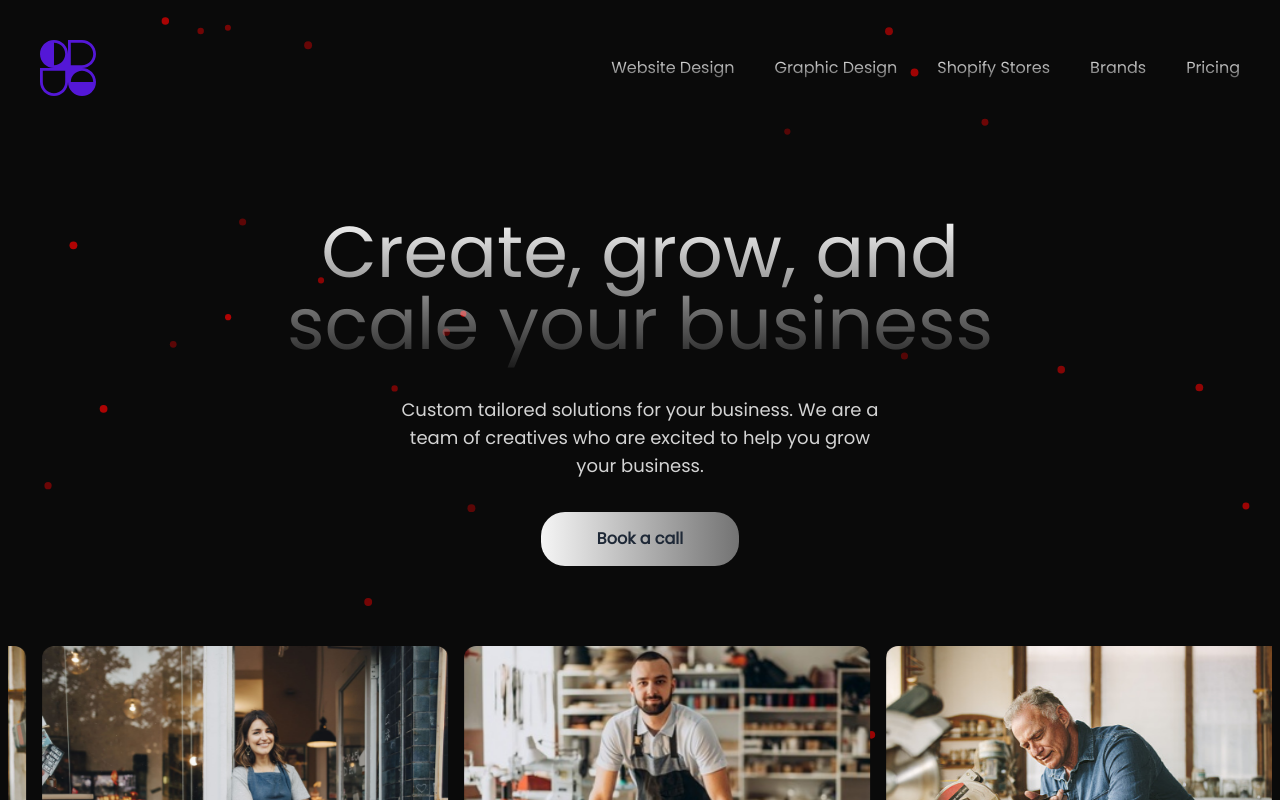
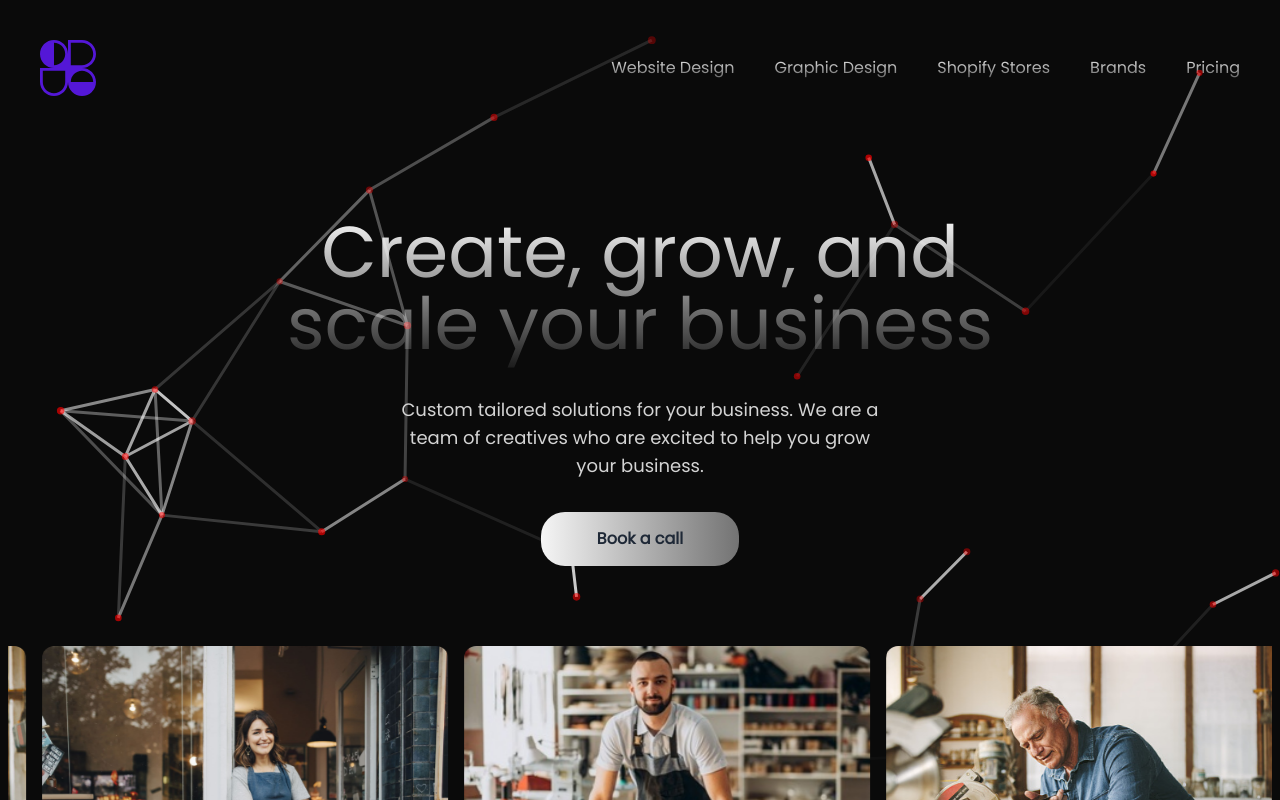
Before and after one commit to rendy278/modernWebsiteAceternityUi, a Next.js app: page / in a window 1280 px wide. Shown: the top 800 px of the page. Built offline with nearby package versions, Linux system fonts and the light colour scheme.

Commit message:
fix issue

```diff
--- a/src/components/ParticlesComponents.tsx
+++ b/src/components/ParticlesComponents.tsx
@@ -1,9 +1,14 @@
 "use client";
 import Particles from "react-tsparticles";
+import { Engine } from "tsparticles-engine";
 import { loadSlim } from "tsparticles-slim";
 import { useCallback, useMemo } from "react";
 
-const ParticlesComponent = (props) => {
+interface ParticlesComponentProps {
+  id?: string;
+}
+
+const ParticlesComponent: React.FC<ParticlesComponentProps> = (props) => {
   const options = useMemo(() => {
     return {
       interactivity: {
@@ -37,7 +42,7 @@ const ParticlesComponent = (props) => {
           enable: true,
           distance: 200,
           color: "#ffffff",
-          width: 3, // warna garis penghubung partikel (putih)
+          width: 3, // ketebalan garis penghubung partikel
         },
         move: {
           enable: true,
@@ -53,8 +58,8 @@ const ParticlesComponent = (props) => {
     };
   }, []);
 
-  const particlesInit = useCallback((engine) => {
-    loadSlim(engine);
+  const particlesInit = useCallback(async (engine: Engine): Promise<void> => {
+    await loadSlim(engine);
   }, []);
 
   return (
```
